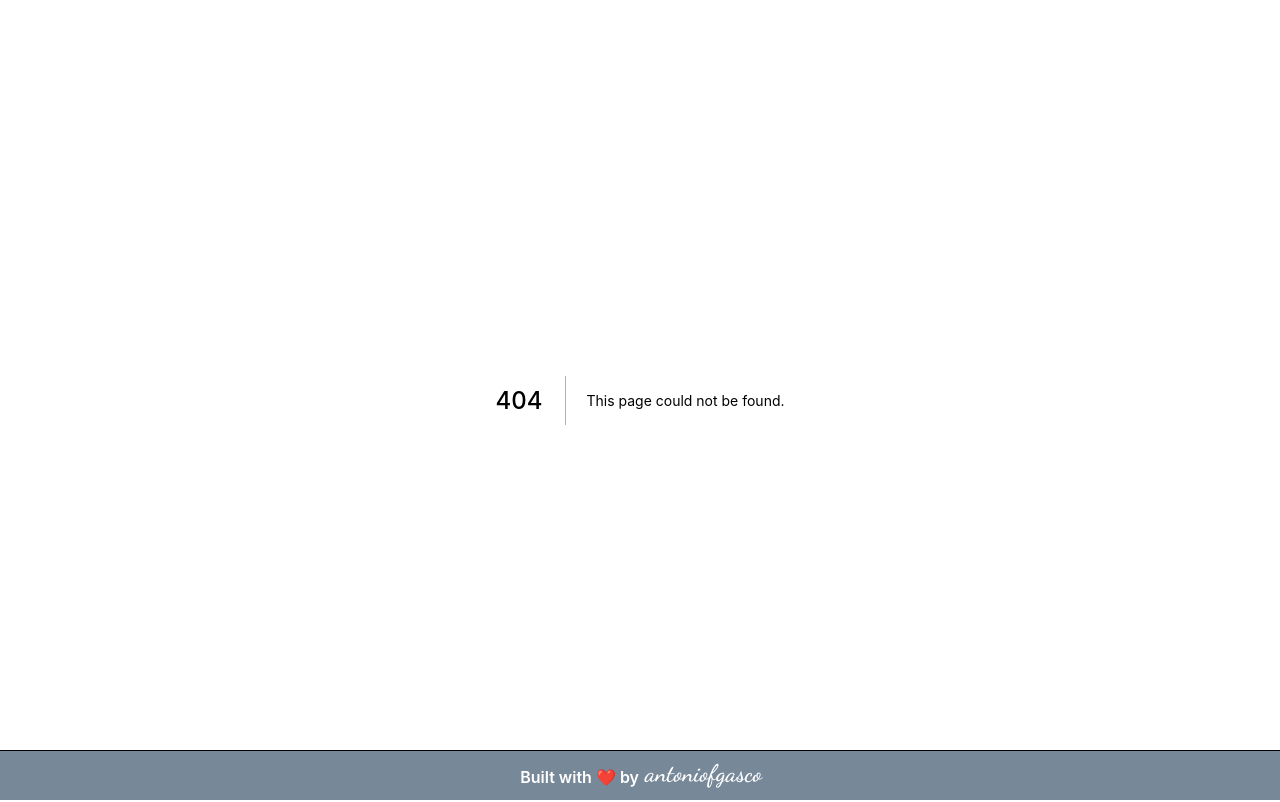
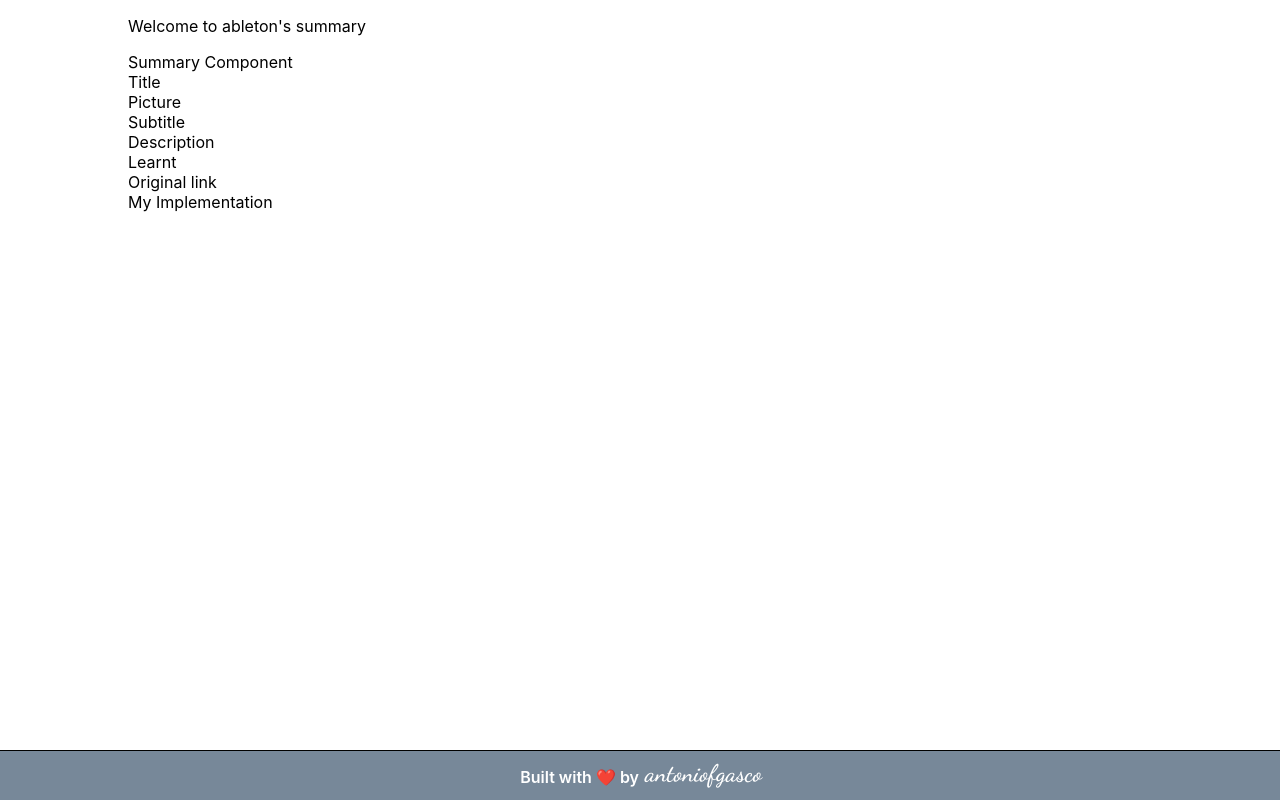
Before and after one commit to AGasco/frontendpractice, a Next.js app: page /ableton/summary in a window 1280 px wide. Before the commit this address had no page. Built offline with nearby package versions, Linux system fonts and the light colour scheme.

Commit message:
Dynamic routing summary & demo

```diff
--- a/components/HomeMain/HomeMain.component.js
+++ b/components/HomeMain/HomeMain.component.js
@@ -12,7 +12,7 @@
       </div>
       <ul className={styles.list}>
         {challengesData.map((c) => (
-          <Link href={c.link}>
+          <Link href={`${c.link}/summary`} key={`#${c.id}`}>
             <a className={styles.element}>
               <div>{`#${c.id} ${c.label}`}</div>
               <div>{c.subLabel}</div>
--- /dev/null
+++ b/components/Summary/Summary.component.js
@@ -0,0 +1,18 @@
+import React from 'react';
+
+function SummaryComponent() {
+  return (
+    <>
+      <div>Summary Component</div>
+      <div>Title</div>
+      <div>Picture</div>
+      <div>Subtitle</div>
+      <div>Description</div>
+      <div>Learnt</div>
+      <div>Original link</div>
+      <div>My Implementation</div>
+    </>
+  );
+}
+
+export default SummaryComponent;
--- /dev/null
+++ b/pages/[project]/summary.js
@@ -0,0 +1,17 @@
+import { useRouter } from 'next/router';
+import Summary from '../../components/Summary/Summary.component';
+
+const SummaryPage = () => {
+  const router = useRouter();
+  const { project } = router.query;
+  const data = {};
+
+  return (
+    <div>
+      <p>{`Welcome to ${project}'s summary`}</p>
+      <Summary data={data} />
+    </div>
+  );
+};
+
+export default SummaryPage;
--- a/pages/api/hello.js
+++ /dev/null
@@ -1,5 +0,0 @@
-// Next.js API route support: https://nextjs.org/docs/api-routes/introduction
-
-export default function handler(req, res) {
-  res.status(200).json({ name: 'John Doe' })
-}
```
Also changed, not shown: components/HomeMain/HomeMain.config.js (+10 -10 lines), pages/[project]/demo.js (added, +10 -0 lines), pages/practice/ableton.js (deleted, +0 -7 lines).
